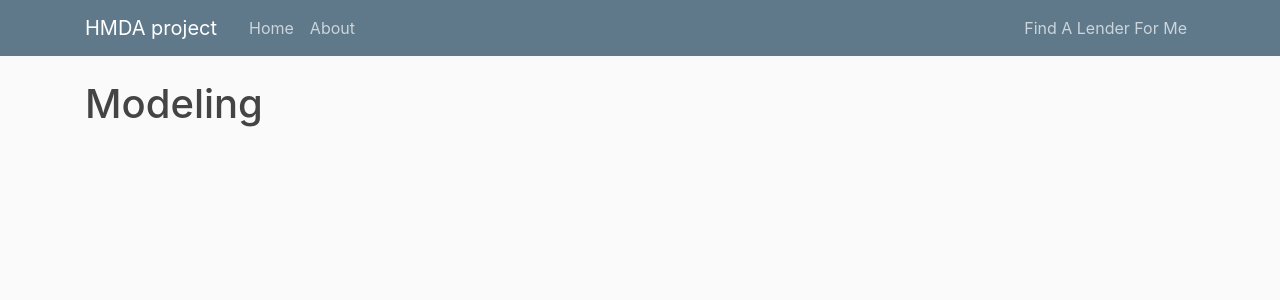
After one commit to cody-joe-gilbert/SU19SparkClass, a Flask app: page /modeling in a window 1280 px wide. The commit adds this page. Shown: the top 300 px of the page. Run offline with Flask 2, Linux system fonts and the light colour scheme; some libraries are stand-ins or nearby versions.

Commit message:
creating modeling landing page

```diff
--- a/presentation/website/entry.py
+++ b/presentation/website/entry.py
@@ -34,21 +34,15 @@ def register():
     form = RegistrationForm()
     if form.validate_on_submit():
         flash(f'User profile created for {form.email.data}!', 'success')
-        return redirect(url_for('home'))
+        return redirect(url_for('modeling'))
     return render_template('findLender.html', title='Register', form=form)
 
-"""
-@app.route("/login", methods=['GET', 'POST'])
-def login():
-    form = LoginForm()
-    if form.validate_on_submit():
-        if form.email.data == 'admin@blog.com' and form.password.data == 'password':
-            flash('You have been logged in!', 'success')
-            return redirect(url_for('home'))
-        else:
-            flash('Login Unsuccessful. Please check username and password', 'danger')
-    return render_template('login.html', title='Login', form=form)
-"""
+
+@app.route("/modeling", methods=['GET', 'POST'])
+def modeling():
+
+    return render_template('modeling.html', title='Modeling')
+
 
 if __name__ == '__main__':
     app.run(debug=True)
--- a/presentation/website/templates/findLender.html
+++ b/presentation/website/templates/findLender.html
@@ -1,6 +1,6 @@
 {% extends "layout.html" %}
 {% block content %}
-<p style="margin-left: 2.5em;padding: 0 7em 2em 0;border-width: 2px; border-color: black; border-style:solid;"></p>
+<p style="margin-left: 2.5em;padding: 0 7em 2em 0;border-width: 0px; border-color: black; border-style:solid;"></p>
     <div class="content-section">
         <form method="POST" action="">
             {{ form.hidden_tag() }}
--- a/presentation/website/templates/home.html
+++ b/presentation/website/templates/home.html
@@ -1,11 +1,11 @@
 {% extends "layout.html" %}
 {% block content %}
     {% for post in posts %}
-    <p style="margin-left: 2em;padding: 0 10em 0em 0; border-color: black; border-style:solid;"></p>
+    <p style="margin-left: 2em;padding: 0 20em 0em 0; border-width: 0px; border-color: black; border-style:solid;"></p>
         <article class="media content-section">
           <div class="media-body">
             <h2><a class="article-title" href="#">{{ post.title }}</a></h2>
-            <a class="mr-2" href="#">{{ post.author }}</a>
+            <a class="mr-2">{{ post.author }}</a>
             <p class="article-content">{{ post.content }}</p>
           </div>
         </article>
--- /dev/null
+++ b/presentation/website/templates/modeling.html
@@ -0,0 +1,4 @@
+{% extends "layout.html" %}
+{% block content %}
+    <h1>Modeling</h1>
+{% endblock content %}
```
